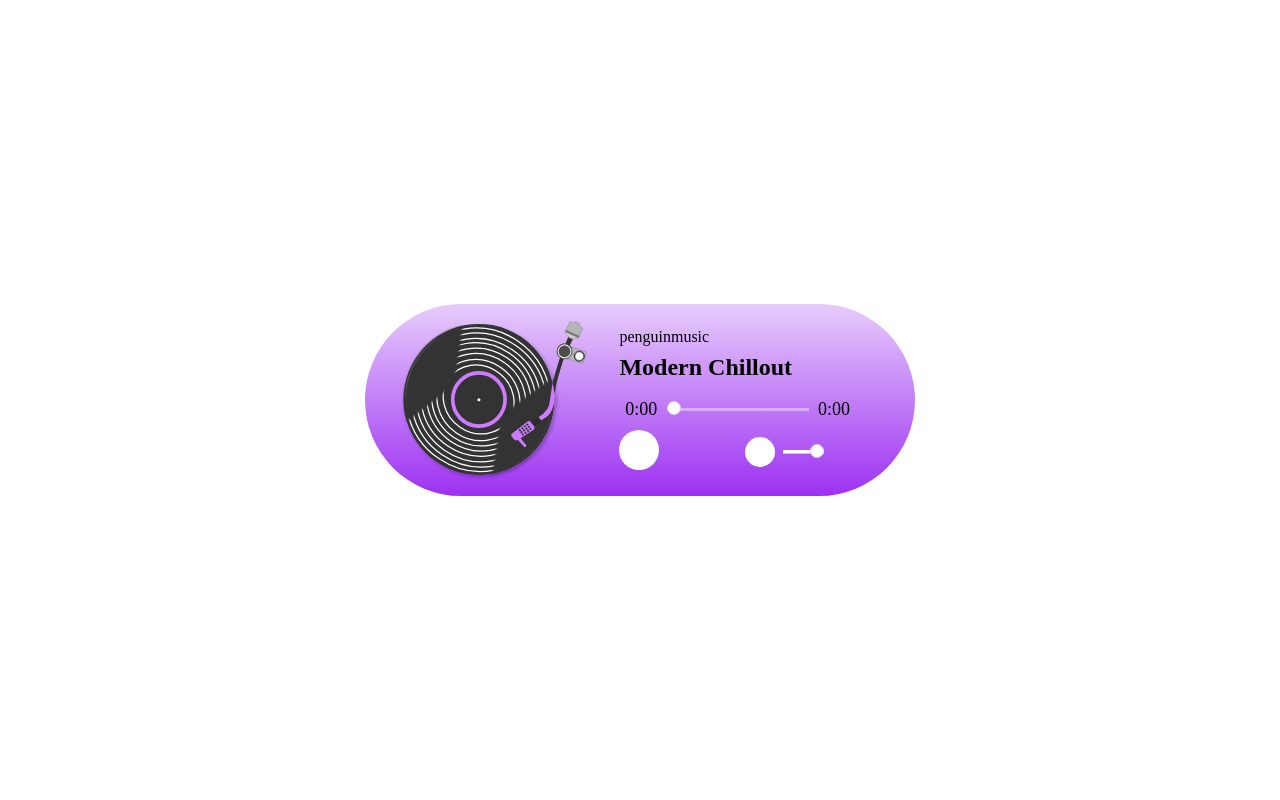
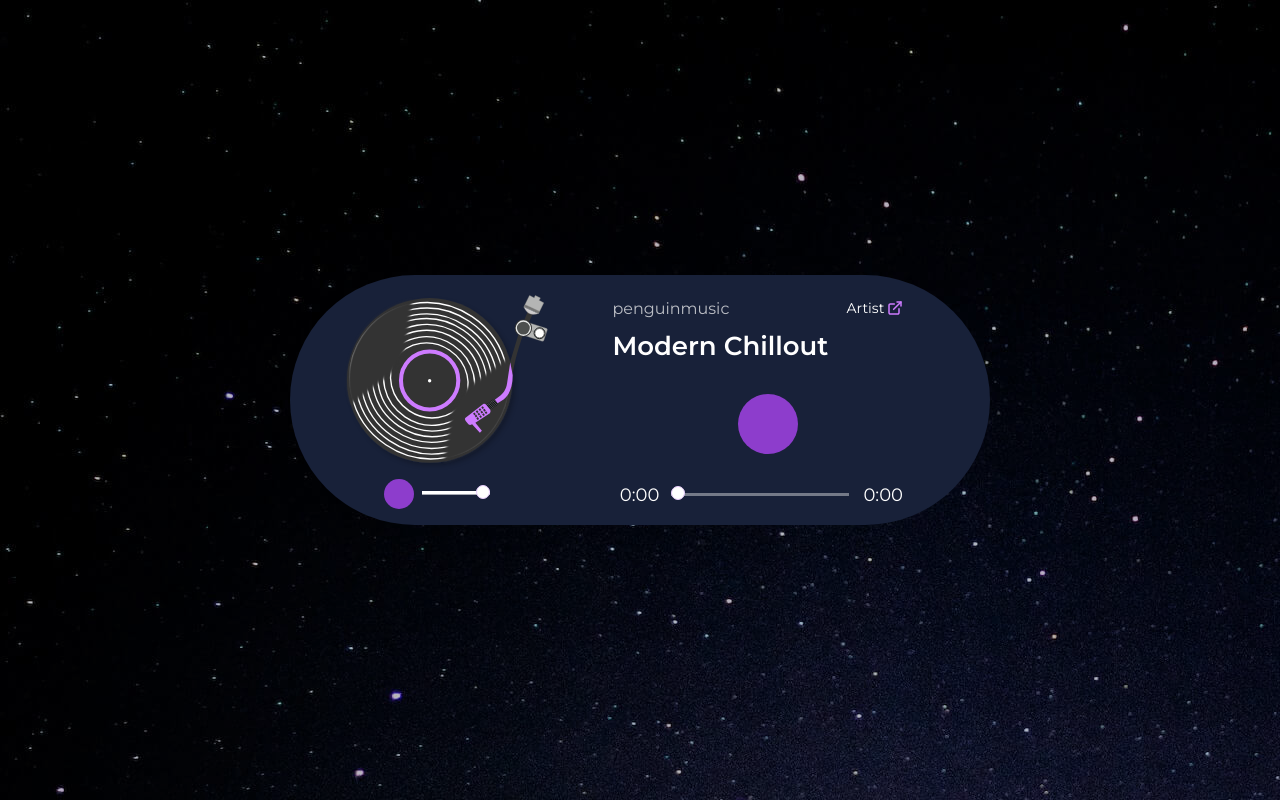
Before and after one commit to rileydevdzn/audio-player-web-component, a plain HTML site: page index.html in a window 1280 px wide. Drawn offline with nearby package versions, Linux system fonts and the light colour scheme.

Commit message:
Add images, audio

```diff
--- a/index.html
+++ b/index.html
@@ -8,30 +8,29 @@
 
   <body>
     <main>
-      <h1 class="sr-only">Custom JavaScript Audio Player by Riley</h1>
+      <h1 class="sr-only">Custom JavaScript Audio Player</h1>
       <article class="audio-player" id="audio-player">
-        <img class="audio-img" src="./record image.svg" alt="record player"/>
+        <div class="audio-img-wrapper">
+          <img class="audio-img" src="./record image.svg" alt="record player"/>
+          <div class="volume">
+            <button class="btn-mute" id="mute-icon"></button>
+            <input type="range" class="volume-bar" id="volume-slider" value="100" max="100"/>
+          </div>
+        </div>
 
         <div class="audio-info">
           <div class="audio-track">
             <h2 class="track-title">Modern Chillout</h2>
             <p class="track-artist">penguinmusic</p>
+            <a class="artist-link" href="https://pixabay.com/users/penguinmusic-24940186/">Artist<img class="external-link" src="./external-link.svg" alt="Hear more from this artist"/></a>
           </div>
-
           <div class="audio-controls">
             <audio arc="" preload="metadata"></audio>
-
+            <button class="btn-play" id="play-icon"></button>
             <div class="duration">
               <span class="time" id="current-time">0:00</span>
               <input type="range" class="duration-progress" id="seek-slider" value="0" max="100"/>
               <span class="time" id="duration-time">0:00</span>
-            </div>
-            <div class="playback-and-volume">
-              <button class="btn-play" id="play-icon"></button>
-              <div class="volume">
-                <button class="btn-mute" id="mute-icon"></button>
-                <input type="range" class="volume-bar" id="volume-slider" value="100" max="100"/>
-              </div>
             </div>
           </div>
         </div>
--- a/style.css
+++ b/style.css
@@ -1,4 +1,4 @@
-
+@import url('https://fonts.googleapis.com/css2?family=Montserrat:wght@400;500;600&display=swap');
 
 * {
   margin: 0;
@@ -6,9 +6,9 @@
   box-sizing: border-box;
 }
 
-
 body {
-
+  font-family: Montserrat, sans-serif;
+  color: #fff;
 }
 
 main {
@@ -16,6 +16,8 @@ main {
   display: flex;
   align-items: center;
   justify-content: center;
+  background: url(./audio-player-bg-img.jpg), hsla(222, 40%, 13%, 0.3);
+  background-blend-mode: multiply;
 }
 
 .sr-only {
@@ -32,81 +34,115 @@ main {
   --seek-before-width: 0%;
   --volume-before-width: 100%;
   --buffered-width: 0%;
-  width: 550px;
-  height: 192px;
-  border-radius: 96.25px;
+  width: 700px;
+  height: 250px;
+  border-radius: 125px;
   padding: 0.75rem;
-  background: linear-gradient(180deg, #E7CCFC 0%, #9D31F2 100%);
+  background: hsla(224, 40%, 16%, 1);
   display: flex;
   align-items: center;
-  column-gap: 2rem;
+  column-gap: 2.5rem;
+}
+
+.audio-img-wrapper {
+  width: 40%;
+  height: 100%;
 }
 
 .audio-img {
-  width: 40%;
+  width: 85%;
+  display: block;
+  margin: -1rem 0 -0.75rem 1rem;
+}
+
+.volume {
+  width: 100%;
+  display: flex;
+  align-items: center;
+  justify-content: center;
+  column-gap: 0.5rem;
+  margin-bottom: 1rem;
 }
 
 .audio-info {
-  width: 45%;
+  width: 50%;
   height: 100%;
   padding: 0.75rem 0 0.5rem 0;
   display: flex;
   flex-direction: column;
-  row-gap: 1rem;
+  align-items: flex-start;
+  row-gap: 2rem;
+  position: relative;
 }
 
 .audio-track {
   display: flex;
   flex-direction: column-reverse;
-  row-gap: 0.5rem;
+  row-gap: 0.75rem;
+}
+
+h2 {
+  font-size: 26px;
+}
+
+.track-artist {
+  opacity: 0.7;
+}
+
+.artist-link {
+  position: absolute;
+  top: 0.75rem;
+  right: 3rem;
+  font-size: 14px;
+  display: flex;
+  align-items: center;
+  column-gap: 0.25rem;
+  cursor: pointer;
+  text-decoration: none;
+  color: inherit;
+}
+
+.audio-controls {
+  width: 92%;
+  display: flex;
+  flex-direction: column;
+  row-gap: 1.75rem;
 }
 
 .duration {
-  width: 100%;
+  width: 95%;
   height: 25px;
   display: flex;
   align-items: center;
   justify-content: space-around;
-}
-
-.volume {
-  width: 50%;
-  display: flex;
-  align-items: center;
-  justify-content: flex-end;
-  column-gap: 0.5rem;
-  margin: 0.25rem 2rem 0 0;
-}
-
-.playback-and-volume {
-  display: flex;
-  align-items: center;
-  justify-content: space-between;
-  margin-top: 0.5rem;
+  font-size: 14px;
 }
 
 
 /*--Audio Controls--*/
 button {
-  width: 40px;
-  height: 40px;
+  width: 60px;
+  height: 60px;
   padding: 4px 4px 4px 7px;
   border-radius: 50%;
-  background: #fff;
+  background: #8D3DCC;
   border: none;
   cursor: pointer;
+  display: block;
+  margin: 0 auto;
 }
 path {
-  stroke: #9D31F2;
+  stroke: #fff;
+}
+.btn-play path {
+  stroke-width: 2.5%;
 }
 .btn-mute {
-  /*background: inherit;*/
   width: 30px;
   height: 30px;
+  margin: 0;
 }
-/*.btn-mute path {
-  stroke: #fff;
-}*/
+
 .time {
   display: inline-block;
   width: 37px;
@@ -116,7 +152,7 @@ path {
 }
 
 #volume-slider {
-  width: 35%;
+  width: 25%;
 }
 #volume-slider::-webkit-slider-runnable-track {
   background: rgba(255, 255, 255, 0.6);
@@ -130,7 +166,6 @@ path {
 #volume-slider::before {
   width: var(--volume-before-width);
 }
-
 
 input[type="range"] {
   display: inline-block;
@@ -173,7 +208,7 @@ input[type="range"]::-webkit-slider-thumb {
   margin: -7px 0 0 0;
 }
 input[type="range"]:active::-webkit-slider-thumb {
-  transform: scale(1.2);
+  transform: scale(1.1);
   background: #fff;
 }
 input[type="range"]::-moz-range-track {
@@ -198,7 +233,7 @@ input[type="range"]::-moz-range-thumb {
   cursor: pointer;
 }
 input[type="range"]:active::-moz-range-thumb {
-  transform: scale(1.2);
+  transform: scale(1.1);
   background: #fff;
 }
 input[type="range"]::-ms-track {
@@ -225,6 +260,6 @@ input[type="range"]::-ms-thumb {
   cursor: pointer;
 }
 input[type="range"]:active::-ms-thumb {
-  transform: scale(1.2);
+  transform: scale(1.1);
   background: #fff;
 }
```
Also changed, not shown: audio-player-bg-img.jpg (added), external-link-wht.svg (added), external-link.svg (added), 1 other file.
